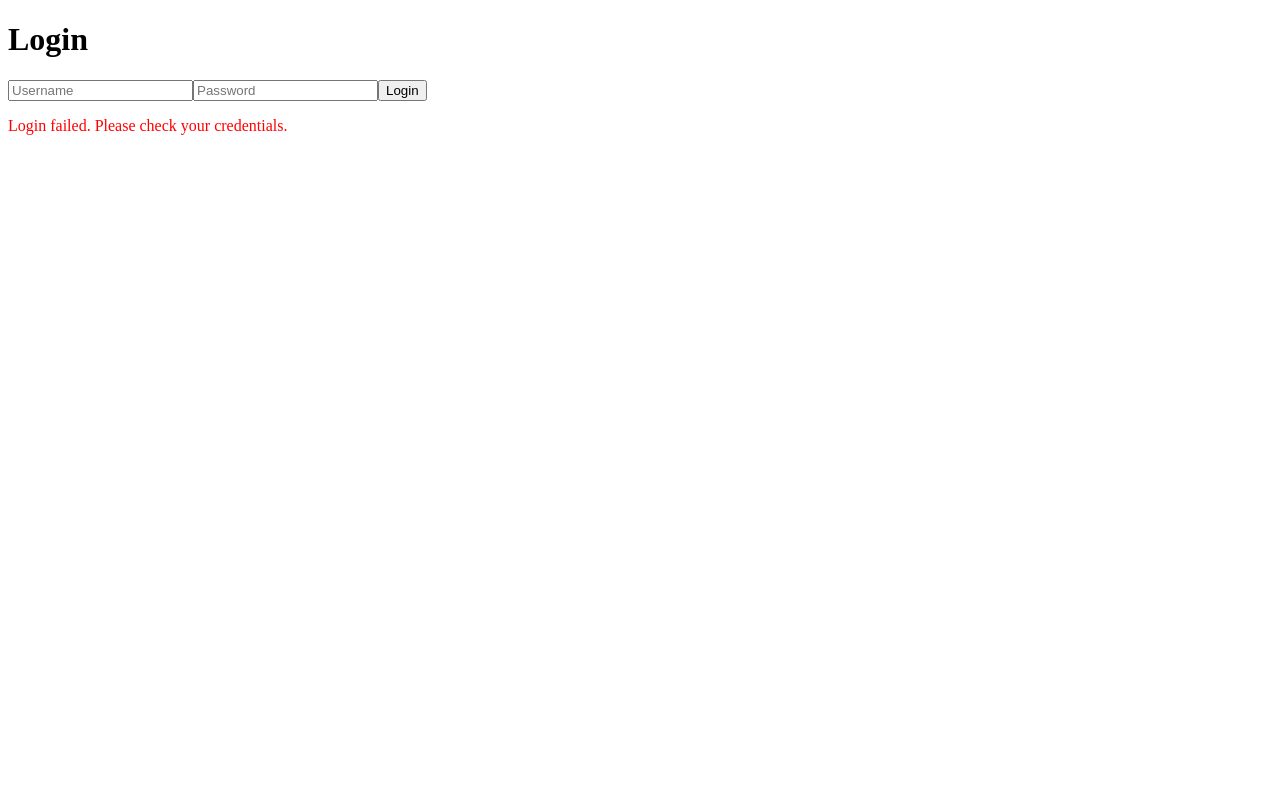
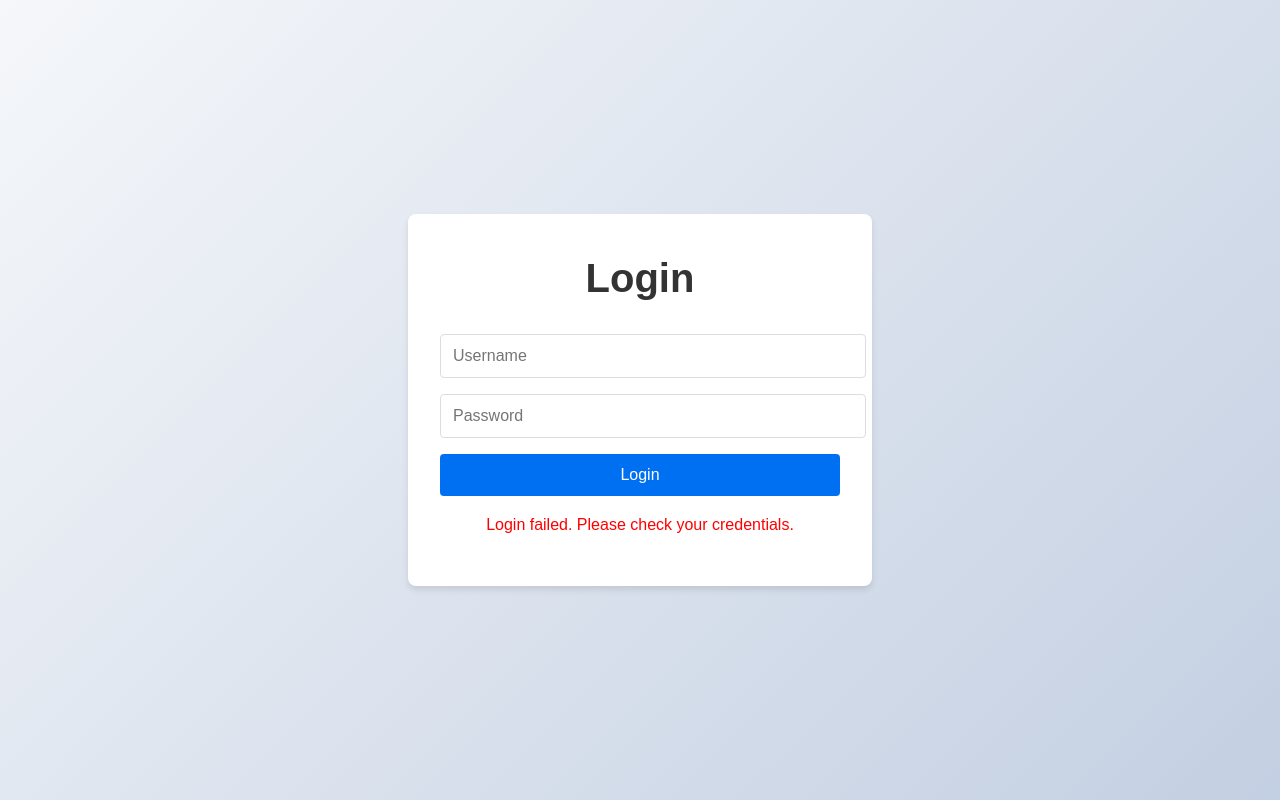
Before and after one commit to sebxp/budget-tracker, a Next.js app: page / in a window 1280 px wide. Both pictures are taken after a click on the button "Login". Built offline with nearby package versions, Linux system fonts and the light colour scheme; no server answers.

Commit message:
add styles for login page

```diff
--- /dev/null
+++ b/pages/_app.tsx
@@ -0,0 +1,10 @@
+// pages/_app.tsx
+
+import type { AppProps } from 'next/app';
+import '../styles/global.css';
+
+function BudgetApp({ Component, pageProps }: AppProps) {
+  return <Component {...pageProps} />;
+}
+
+export default BudgetApp;
--- a/pages/index.tsx
+++ b/pages/index.tsx
@@ -1,6 +1,8 @@
 import axios from 'axios';
+import Head from 'next/head';
 import { useRouter } from 'next/router';
 import { useState } from 'react';
+import styles from '../styles/login.module.css';
 
 export default function Home() {
   const [username, setUsername] = useState('');
@@ -25,22 +27,31 @@ export default function Home() {
   };
 
   return (
-    <div>
-      <h1>Login</h1>
+    <div className={styles.container}>
+      <Head>
+        <title>Login - Budget Tracker</title>
+        <meta name="description" content="Login to your Budget Tracker account to manage your finances." />
+      </Head>
+
+      <div className={styles.card}>
+        <h1 className={styles.title}>Login</h1>
         <input
+          className={styles.login}
           type="text"
           value={username}
           onChange={(e) => setUsername(e.target.value)}
           placeholder="Username"
         />
         <input
+          className={styles.login}
           type="password"
           value={password}
           onChange={(e) => setPassword(e.target.value)}
           placeholder="Password"
         />
-      <button onClick={handleLogin}>Login</button>
-      {error && <p style={{ color: 'red' }}>{error}</p>}
+        <button className={styles.action} onClick={handleLogin}>Login</button>
+        {error && <p className={styles.error} style={{ color: 'red' }}>{error}</p>}
+      </div>
     </div>
   );
 }
--- /dev/null
+++ b/styles/global.css
@@ -0,0 +1,43 @@
+/* styles/globals.css */
+
+/* Reset some default browser styles */
+body, h1, h2, h3, h4, h5, h6, p, ul, ol, li, figure, blockquote, dl, dd {
+    margin: 0;
+    padding: 0;
+  }
+
+  body {
+    font-family: 'Arial', sans-serif;
+    line-height: 1.6;
+    color: #333;
+    background-color: #f9f9f9;
+  }
+
+  h1 {
+    font-size: 2.5rem;
+    margin-bottom: 1rem;
+  }
+
+  h2 {
+    font-size: 2rem;
+    margin-bottom: 0.75rem;
+  }
+
+  h3 {
+    font-size: 1.75rem;
+    margin-bottom: 0.5rem;
+  }
+
+  p {
+    font-size: 1rem;
+    margin-bottom: 1rem;
+  }
+
+  a {
+    color: #0070f3;
+    text-decoration: none;
+  }
+
+  a:hover {
+    text-decoration: underline;
+  }
--- /dev/null
+++ b/styles/login.module.css
@@ -0,0 +1,55 @@
+/* styles/Login.module.css */
+
+.container {
+    display: flex;
+    flex-direction: column;
+    align-items: center;
+    justify-content: center;
+    height: 100vh;
+    background: linear-gradient(135deg, #f5f7fa, #c3cfe2);
+  }
+
+  .card {
+    background-color: white;
+    padding: 2rem;
+    border-radius: 8px;
+    box-shadow: 0 4px 6px rgba(0, 0, 0, 0.1);
+    width: 100%;
+    max-width: 400px;
+    text-align: center;
+  }
+
+  h1.title {
+    margin-bottom: 1.5rem;
+    color: #333;
+  }
+
+  input.login {
+    width: 100%;
+    padding: 0.75rem;
+    margin-bottom: 1rem;
+    border: 1px solid #ddd;
+    border-radius: 4px;
+    font-size: 1rem;
+  }
+
+  button.action {
+    width: 100%;
+    padding: 0.75rem;
+    background-color: #0070f3;
+    color: white;
+    border: none;
+    border-radius: 4px;
+    font-size: 1rem;
+    cursor: pointer;
+    transition: background-color 0.3s ease;
+  }
+
+  button.action:hover {
+    background-color: #005bb5;
+  }
+
+  .error {
+    color: red;
+    margin-top: 1rem;
+  }
```
Lines whose indentation alone changed are shown as unchanged.
